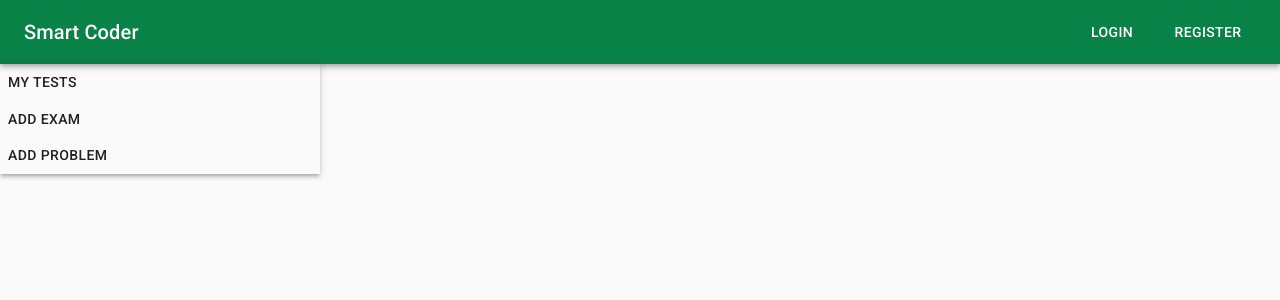
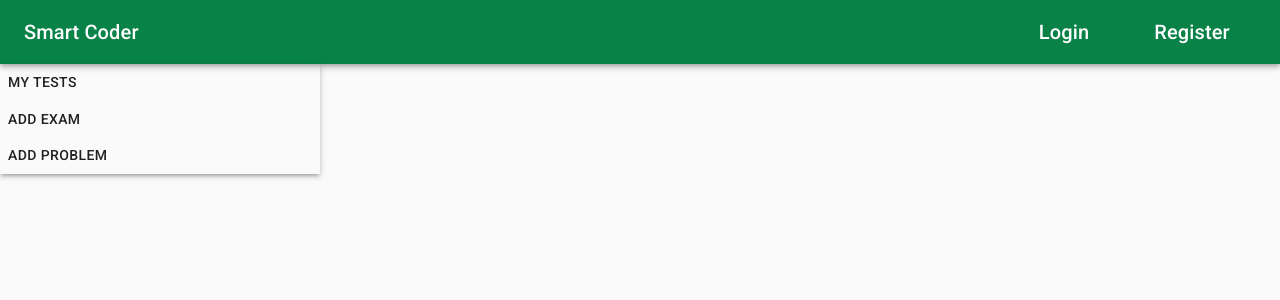
Before and after one commit to az3r/GraduateProject, a Next.js app: page /examiner in a window 1280 px wide. Shown: the top 300 px of the page. Built offline with nearby package versions, Linux system fonts and the light colour scheme; no server answers.

Commit message:
+ change appbar when user sign in

```diff
--- a/components/AppBar/GuestAppBar.jsx
+++ b/components/AppBar/GuestAppBar.jsx
@@ -17,13 +17,13 @@ function GuestAppBar() {
           Smart Coder
         </Typography>
         <Link href="/login">
-          <Button className={styles.action} href="/login">
-            Login
+          <Button className={styles.action}>
+            <Typography variant="h6">Login</Typography>
           </Button>
         </Link>
         <Link href="/register">
-          <Button className={styles.action} href="/register">
-            Register
+          <Button className={styles.action}>
+            <Typography variant="h6">Register</Typography>
           </Button>
         </Link>
       </Toolbar>
@@ -34,12 +34,9 @@ const useStyles = makeStyles((theme) => ({
   title: {
     flexGrow: 1,
   },
-  menu: {
-    marginRight: theme.spacing(2),
-    color: theme.palette.primary.contrastText,
-  },
   action: {
-    width: 96,
+    width: 128,
+    textTransform: 'none',
     color: theme.palette.primary.contrastText,
   },
 }));
--- a/components/AppBar/MemberAppBar.jsx
+++ b/components/AppBar/MemberAppBar.jsx
@@ -12,7 +12,6 @@ import {
   Grow,
   Typography,
   Popper,
-  Link as MaterialLink,
   Box,
 } from '@material-ui/core';
 import MenuIcon from '@material-ui/icons/Menu';
@@ -35,7 +34,7 @@ const useStyles = makeStyles((theme) => ({
   },
 }));
 
-function MemberAppBar() {
+export default function MemberAppBar() {
   const styles = useStyles();
   const [open, setOpen] = React.useState(false);
   const anchorRef = React.useRef(null);
@@ -48,23 +47,17 @@ function MemberAppBar() {
         </IconButton>
         <Link href="/">
           <MenuItem>
-            <MaterialLink href="/" color="inherit" underline="none">
-              <Typography variant="h6">Problems</Typography>
-            </MaterialLink>
+            <Typography variant="h6">Problems</Typography>
           </MenuItem>
         </Link>
         <Link href="/examination">
           <MenuItem>
-            <MaterialLink href="/examination" color="inherit" underline="none">
-              <Typography variant="h6">Examination</Typography>
-            </MaterialLink>
+            <Typography variant="h6">Examination</Typography>
           </MenuItem>
         </Link>
         <Link href="/examiner">
           <MenuItem>
-            <MaterialLink href="/examiner" color="inherit" underline="none">
-              <Typography variant="h6">Examiner</Typography>
-            </MaterialLink>
+            <Typography variant="h6">Examiner</Typography>
           </MenuItem>
         </Link>
         <Box flexGrow={1} />
@@ -77,15 +70,11 @@ function MemberAppBar() {
           transition
           disablePortal
         >
-          {({ TransitionProps, placement }) => (
+          {({ TransitionProps }) => (
             <Grow
               in={TransitionProps.in}
               onEntered={TransitionProps.onEnter}
               onExit={TransitionProps.onExited}
-              style={{
-                transformOrigin:
-                  placement === 'bottom' ? 'center top' : 'center bottom',
-              }}
             >
               <ClickAwayListener onClickAway={() => setOpen(false)}>
                 <Paper>
@@ -111,22 +100,12 @@ function CompanyActions() {
   return (
     <MenuList>
       <Link href="/profile">
-        <MenuItem>
-          <MaterialLink href="/profile" color="inherit" underline="none">
-            Profile
-          </MaterialLink>
-        </MenuItem>
+        <MenuItem>Profile</MenuItem>
       </Link>
       <Link href="/setting">
-        <MenuItem>
-          <MaterialLink href="/setting" color="inherit" underline="none">
-            Setting
-          </MaterialLink>
-        </MenuItem>
+        <MenuItem>Setting</MenuItem>
       </Link>
       <MenuItem onClick={logout}>Sign out</MenuItem>
     </MenuList>
   );
 }
-
-export default MemberAppBar;
--- a/components/Layout/index.jsx
+++ b/components/Layout/index.jsx
@@ -1,6 +1,8 @@
+import * as React from 'react';
+import { makeStyles } from '@material-ui/core';
+import PropTypes from 'prop-types';
 import { MemberAppBar, GuestAppBar } from '../AppBar';
-
-import { makeStyles } from '@material-ui/core';
+import { useAuth } from '../../hooks/auth';
 
 const useStyles = makeStyles((theme) => ({
   root: {
@@ -13,13 +15,18 @@ const useStyles = makeStyles((theme) => ({
   },
 }));
 
-export default function Layout(props) {
+export default function Layout({ children }) {
+  const user = useAuth();
   const classes = useStyles();
 
   return (
     <>
-      <GuestAppBar />
-      <div className={classes.root}>{props.children}</div>
+      {user ? <MemberAppBar /> : <GuestAppBar />}
+      <div className={classes.root}>{children}</div>
     </>
   );
 }
+
+Layout.propTypes = {
+  children: PropTypes.node.isRequired,
+};
```
Also changed, not shown: 1 other file (tests, documents, lock files or other folders).
